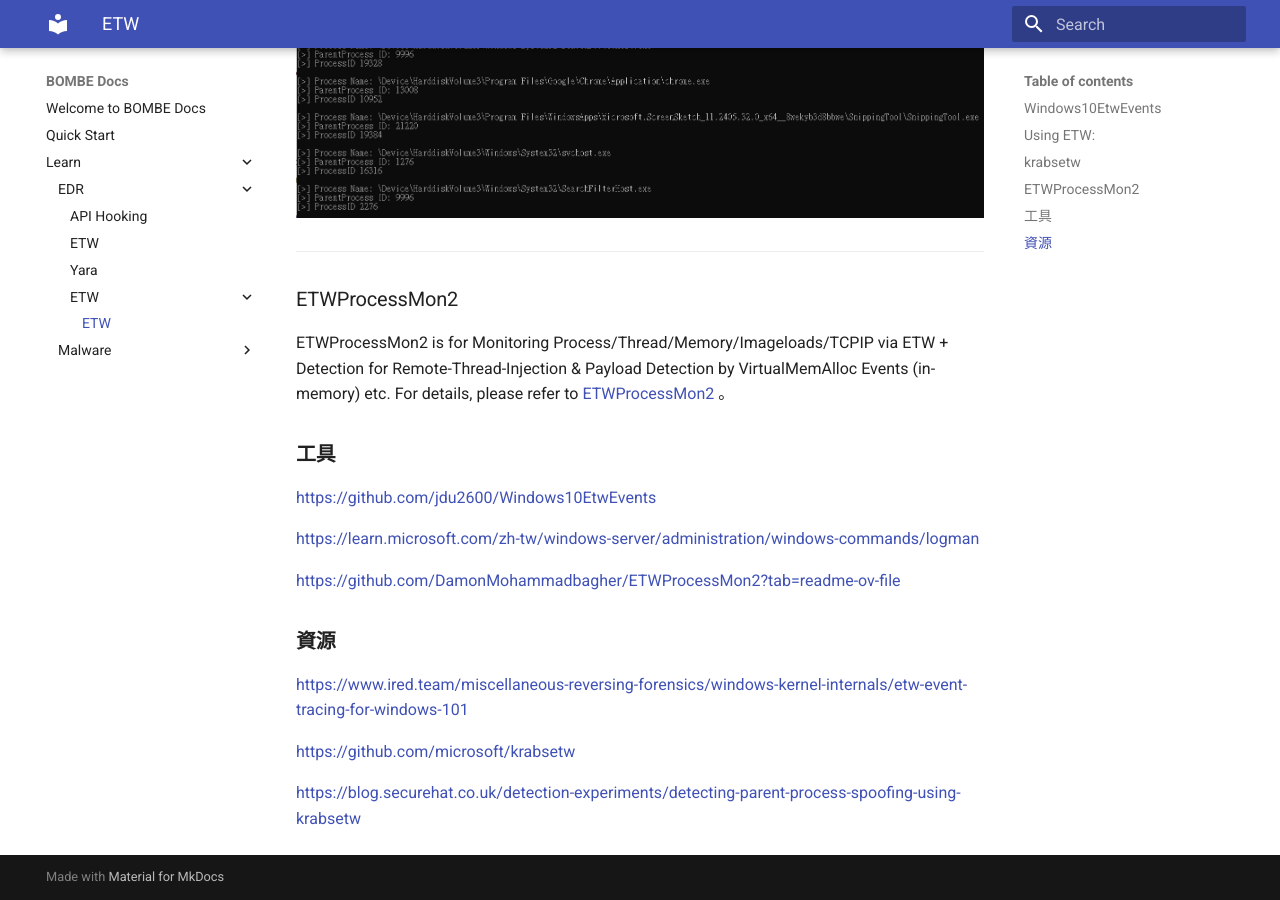
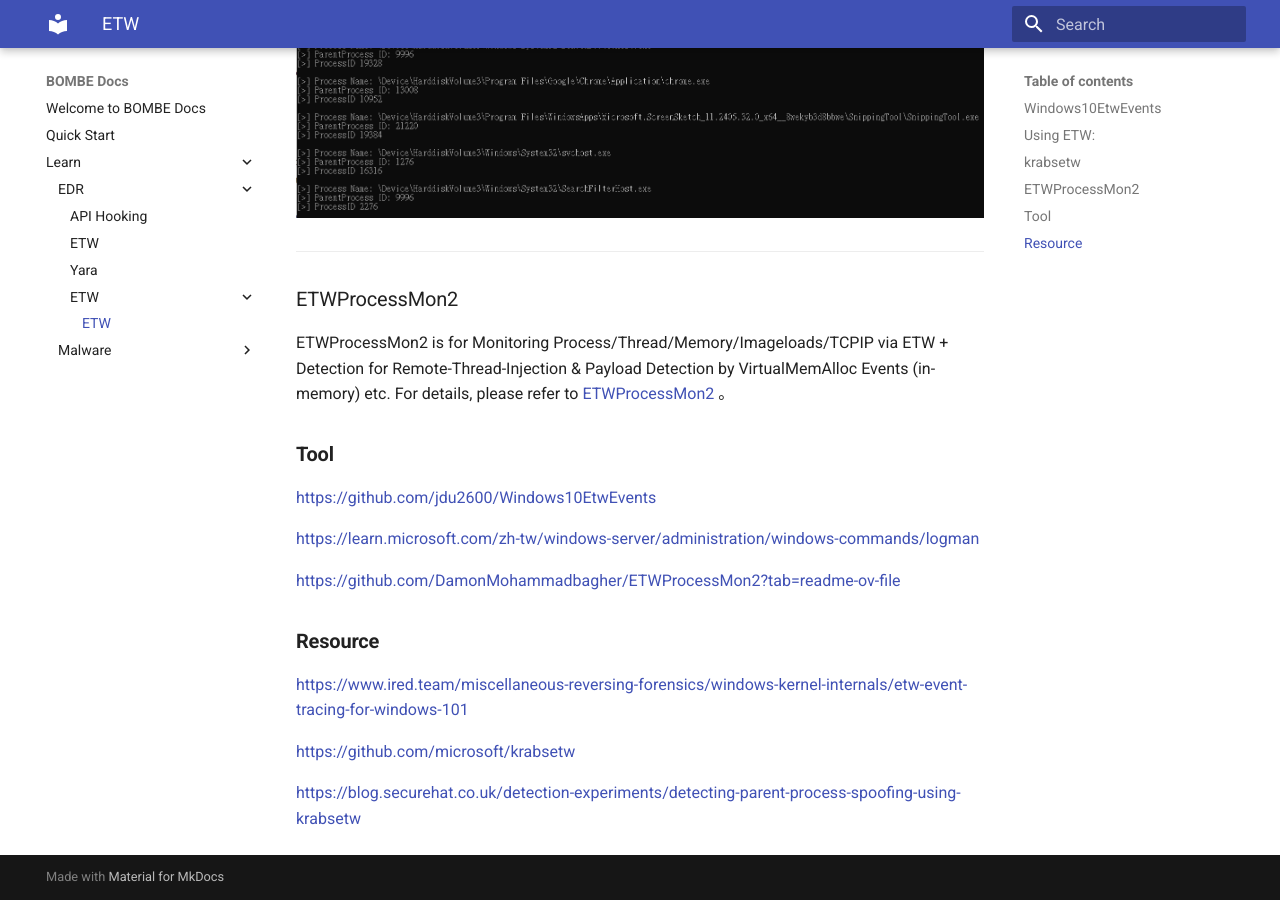
Before and after one commit to bombe-match/bombe-match.github.io, an MkDocs documentation site: the page built from docs/Learn/EDR/ETW/ETW.md, in a window 1280 px wide and 900 px high, scrolled down 5474 px. Built offline with MkDocs 1.6.1 and Material for MkDocs 9.7.7, drawn with Linux system fonts in a browser that asks for light colours.

Commit message:
Update ETW.md

```diff
--- a/docs/Learn/EDR/ETW/ETW.md
+++ b/docs/Learn/EDR/ETW/ETW.md
@@ -122,7 +122,7 @@ int main()
 
 ETWProcessMon2 is for Monitoring Process/Thread/Memory/Imageloads/TCPIP via ETW + Detection for Remote-Thread-Injection & Payload Detection by VirtualMemAlloc Events (in-memory) etc. For details, please refer to [ETWProcessMon2](https://github.com/DamonMohammadbagher/ETWProcessMon2?tab=readme-ov-file) 。
 
-### **工具**
+### **Tool**
 
 [https://github.com/jdu2600/Windows10EtwEvents](https://github.com/jdu2600/Windows10EtwEvents)
 
@@ -130,7 +130,7 @@ ETWProcessMon2 is for Monitoring Process/Thread/Memory/Imageloads/TCPIP via ETW
 
 [https://github.com/DamonMohammadbagher/ETWProcessMon2?tab=readme-ov-file](https://github.com/DamonMohammadbagher/ETWProcessMon2?tab=readme-ov-file)
 
-### **資源**
+### **Resource**
 
 [https://www.ired.team/miscellaneous-reversing-forensics/windows-kernel-internals/etw-event-tracing-for-windows-101](https://www.ired.team/miscellaneous-reversing-forensics/windows-kernel-internals/etw-event-tracing-for-windows-101)
 
```
